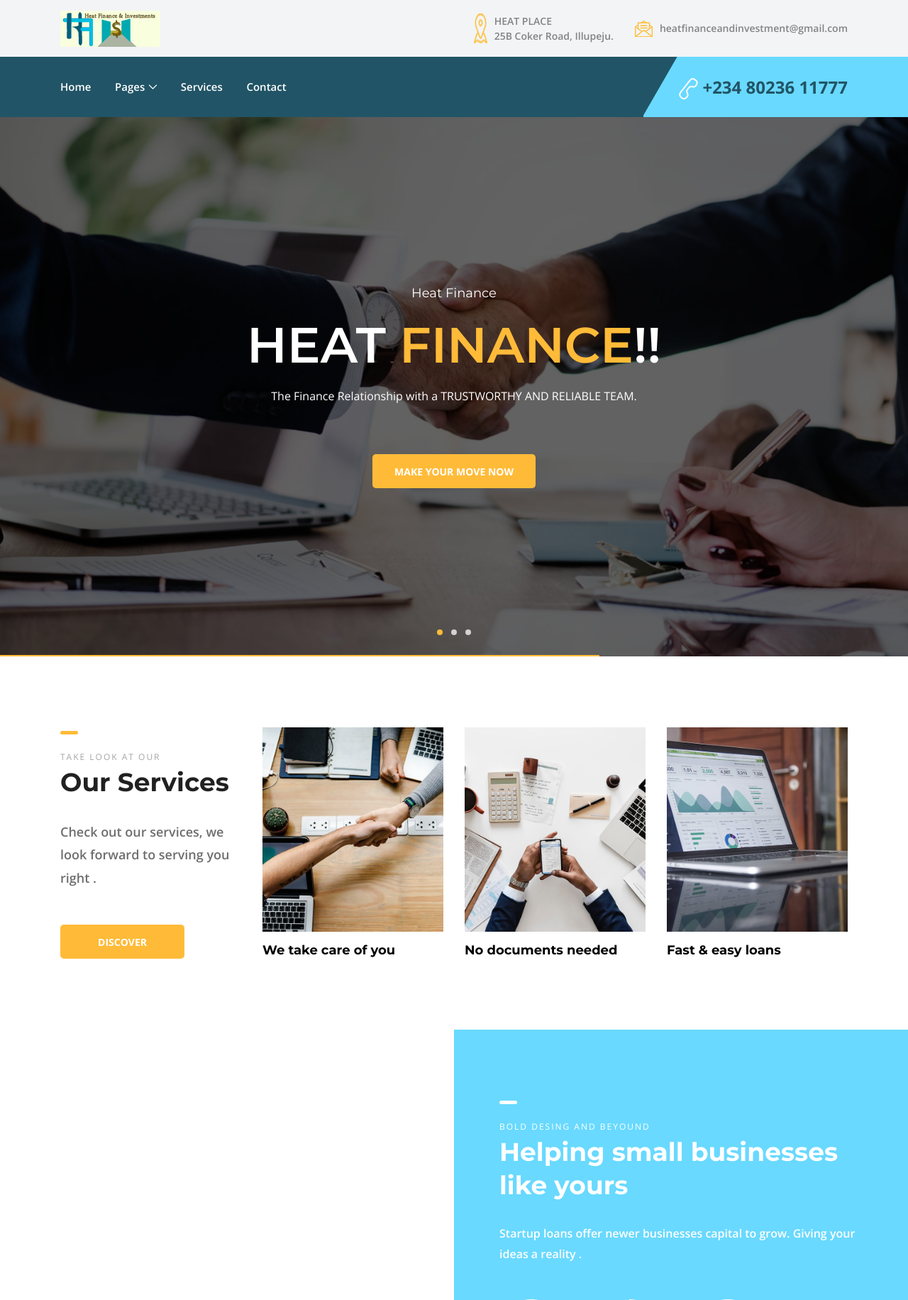
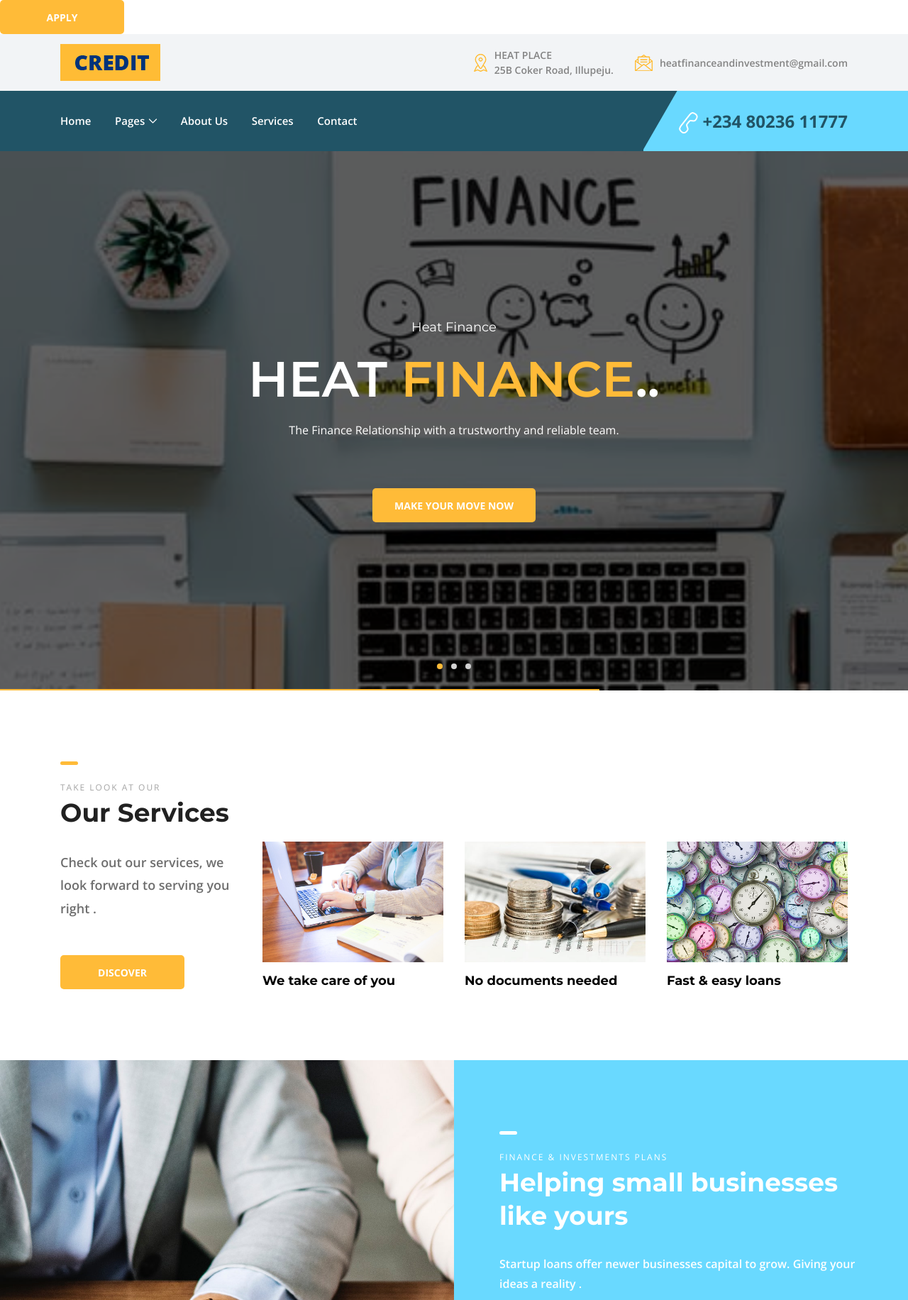
Before and after one commit to bl-rk/heat_update, a PHP site: page / in a window 1280 px wide. Shown: the top 1832 px of the page at 71% size. Run offline with PHP 8.4, Linux system fonts and the light colour scheme; some web fonts are replaced.

Commit message:
added an apply page and changed the images

```diff
--- a/inc/header.php
+++ b/inc/header.php
@@ -1,5 +1,6 @@
 <?php
-$pageTitle=$pageTitle ;
+$pageTitle= $pageTitle;
+
 ?>
 <html lang="en">
 
@@ -35,25 +36,36 @@ $pageTitle=$pageTitle ;
     <!-- ##### Header Area Start ##### -->
     <header class="header-area">
         <!-- Top Header Area -->
+     <!-- apply button -->
+    <a class="btn credit-btn box-shadow header-apply-btn" href="loan_apply.php" alt="apply" > APPLY </a>
+
         <div class="top-header-area">
+
+
+
             <div class="container h-100">
                 <div class="row h-100 align-items-center">
                     <div class="col-12 d-flex justify-content-between">
                         <!-- Logo Area -->
                         <div class="logo">
-                            <a href="./index.php"><img src="./img/core-img/Logo-H.jpg" alt="Heat Finance & Investments"></a>
+                            <a href="./index.php"><img src="./img/core-img/logo1.png" alt="Heat Finance & Investments"></a>
                         </div>
 
                         <!-- Top Contact Info -->
          <div class="top-contact-info d-flex align-items-center">
+
     <a href="#" data-toggle="tooltip" data-placement="bottom" title="HEAT PLACE 25B Coker Road, Illupeju."><img src="./img/core-img/placeholder.png" alt="">
-     <span>HEAT PLACE <br> 25B Coker Road, Illupeju.</span></a>
-    <a href="#" data-toggle="tooltip" data-placement="bottom" title="heatfinanceandinvestment@gmail.com"><img src="./img/core-img/message.png" alt=""> <span>heatfinanceandinvestment@gmail.com</span>
+                <span>HEAT PLACE <br> 25B Coker Road, Illupeju.</span></a>
+    <a href="#" data-toggle="tooltip" data-placement="bottom" title="heatfinanceandinvestment@gmail.com"><img src="./img/core-img/message.png" alt="">
+             <span>heatfinanceandinvestment@gmail.com</span>
     </a>
+
                         </div>
                     </div>
                 </div>
             </div>
+
+
         </div>
 
         <!-- Navbar Area -->
@@ -85,11 +97,10 @@ $pageTitle=$pageTitle ;
                                             <li><a href="./index.php">Home</a></li>
                                             <li><a href="./services.php">Services</a></li>
                                             <li><a href="./about.php">About Us</a></li>
-                                            <li><a href="./about.php">About Us</a></li>
                                             <li><a href="./contact.php">Contact</a></li>
-
                                         </ul>
                                     </li>
+                                     <li><a href="./about.php">About Us</a></li>
                                     <li><a href="./services.php">Services</a></li>
                             <!--
                                     <li><a href="#">Portfolio</a>
--- a/index.php
+++ b/index.php
@@ -10,15 +10,15 @@ $pageTitle="Heat Finance &amp; Investments";
  <!-- Single Slide -->
             <div class="single-slide bg-img">
                 <!-- Background Image-->
-                <div class="slide-bg-img bg-img bg-overlay" style="background-image: url(img/bg-img/1.jpg);"></div>
+                <div class="slide-bg-img bg-img bg-overlay" style="background-image: url(img/bg-img/f.jpeg);"></div>
                 <!-- Welcome Text -->
                 <div class="container h-100">
                     <div class="row h-100 align-items-center justify-content-center">
                         <div class="col-12 col-lg-9">
                             <div class="welcome-text text-center">
                                 <h6 data-animation="fadeInDown" data-delay="100ms">Heat Finance </h6>
-                                <h2 data-animation="fadeInDown" data-delay="300ms"> HEAT <span> FINANCE</span>!!</h2>
-                                <p data-animation="fadeInDown" data-delay="500ms">The Finance Relationship with a TRUSTWORTHY AND RELIABLE TEAM. </p>
+                                <h2 data-animation="fadeInDown" data-delay="300ms"> Heat <span> Finance</span>..</h2>
+                                <p data-animation="fadeInDown" data-delay="500ms">The Finance Relationship with a trustworthy and reliable team. </p>
                                 <a href="contact.php" class="btn credit-btn mt-50" data-animation="fadeInDown" data-delay="700ms">Make Your Move Now </a>
                             </div>
                         </div>
@@ -34,10 +34,10 @@ $pageTitle="Heat Finance &amp; Investments";
                     <div class="row h-100 align-items-center justify-content-center">
                         <div class="col-12 col-lg-9">
                             <div class="welcome-text text-center">
-                                <h6 data-animation="fadeInUp" data-delay="100ms">HEAT MONEY</h6>
-                                <h2 data-animation="fadeInUp" data-delay="300ms">FEEL <span> THE HEAT </span>.</h2>
-                                <p data-animation="fadeInUp" data-delay="500ms"> A NEW INNOVATION SET, WITH ASSURANCE FOR YOUR OWN INTREST FINANCIALLY AND MONEYTRILLY  </p>
-                                <a href="contact.php" class="btn credit-btn mt-50" data-animation="fadeInUp" data-delay="700ms">Get Your Loans Now</a>
+                                <h6 data-animation="fadeInUp" data-delay="100ms">Heat Money</h6>
+                                <h2 data-animation="fadeInUp" data-delay="300ms">Feel <span>The</span>Heat.</h2>
+                                <p data-animation="fadeInUp" data-delay="500ms"> A new innovation set, With assurance for your own intrest financially and moneytrilly  </p>
+                                <a href="contact.php" class="btn credit-btn mt-50" data-animation="fadeInUp" data-delay="700ms">Get Your LOANS Now</a>
                             </div>
                         </div>
                     </div>
@@ -59,9 +59,9 @@ $pageTitle="Heat Finance &amp; Investments";
                     <div class="row h-100 align-items-center justify-content-center">
                         <div class="col-12 col-lg-9">
                             <div class="welcome-text text-center">
-                                <h6 data-animation="fadeInUp" data-delay="100ms">HEAT LOANS</h6>
-                                <h2 data-animation="fadeInUp" data-delay="300ms">made <span>loan </span> easy</h2>
-                                <p data-animation="fadeInUp" data-delay="500ms">THE TEAM ARE ALWAYS WITH YOUR BEST INTREST IN MIND, MAKE A MOVE, ACHIEVE YOUR GOAL !!.</p>
+                                <h6 data-animation="fadeInUp" data-delay="100ms">Heat Consultancy</h6>
+                                <h2 data-animation="fadeInUp" data-delay="300ms">Loans <span>Made </span> Easy</h2>
+                                <p data-animation="fadeInUp" data-delay="500ms">The teams are always with your best intrest in mind, Make a move, Achieve your goal !!.</p>
                                 <a href="contact.php" class="btn credit-btn mt-50" data-animation="fadeInUp" data-delay="700ms">Let do buisness</a>
                             </div>
                         </div>
@@ -74,13 +74,13 @@ $pageTitle="Heat Finance &amp; Investments";
             <!-- Single Slide -->
             <div class="single-slide bg-img">
                 <!-- Background Image-->
-                <div class="slide-bg-img bg-img bg-overlay" style="background-image: url(img/bg-img/e.jpeg);"></div>
+                <div class="slide-bg-img bg-img bg-overlay" style="background-image: url(img/bg-img/e.jpg);"></div>
                 <!-- Welcome Text -->
                 <div class="container h-100">
                     <div class="row h-100 align-items-center justify-content-center">
                         <div class="col-12 col-lg-9">
                             <div class="welcome-text text-center">
-                                <h6 data-animation="fadeInDown" data-delay="100ms">HEAT REALTORS</h6>
+                                <h6 data-animation="fadeInDown" data-delay="100ms">Heat Realtors</h6>
                                 <h2 data-animation="fadeInDown" data-delay="300ms"><span> Housing</span> Logistics</h2>
                                 <p data-animation="fadeInDown" data-delay="500ms">A Subsidiary pf the Heat Finance &amp; Investments Team, A Standard Realtor with Expertraites on HOUSING LOGISTICS</p>
                                 <a href="services.php" class="btn credit-btn mt-50" data-animation="fadeInDown" data-delay="700ms">Learn More</a>
@@ -114,19 +114,19 @@ $pageTitle="Heat Finance &amp; Investments";
                 </div>
                 <div class="col-12 col-sm-6 col-lg-3">
                     <div class="single-features-area mb-100 wow fadeInUp" data-wow-delay="300ms">
-                        <img src="img/bg-img/2.jpg" alt="">
+                        <img src="img/bg-img/w.jpg" alt="">
                         <h5>We take care of you</h5>
                     </div>
                 </div>
                 <div class="col-12 col-sm-6 col-lg-3">
                     <div class="single-features-area mb-100 wow fadeInUp" data-wow-delay="500ms">
-                        <img src="img/bg-img/3.jpg" alt="">
+                        <img src="img/bg-img/d.jpg" alt="">
                         <h5>No documents needed</h5>
                     </div>
                 </div>
                 <div class="col-12 col-sm-6 col-lg-3">
                     <div class="single-features-area mb-100 wow fadeInUp" data-wow-delay="700ms">
-                        <img src="img/bg-img/4.jpg" alt="">
+                        <img src="img/bg-img/t.jpg" alt="">
                         <h5>Fast &amp; easy loans</h5>
                     </div>
                 </div>
@@ -145,7 +145,7 @@ $pageTitle="Heat Finance &amp; Investments";
             <!-- Section Heading -->
             <div class="section-heading white">
                 <div class="line"></div>
-                <p>Bold desing and beyound</p>
+                <p>Finance &amp; investments Plans</p>
                 <h2>Helping small businesses like yours</h2>
             </div>
             <h6> Startup loans offer newer businesses capital to grow. Giving your ideas a reality .</h6>
@@ -267,7 +267,7 @@ $pageTitle="Heat Finance &amp; Investments";
                             <i class="icon-smartphone-1"></i>
                         </div>
                         <div class="text">
-                            <h5>Heat financial services</h5>
+                            <h5>Heat finance</h5>
                             <p>Offering the best financial experience , with very swift customer response and services .</p>
                         </div>
                     </div>
--- a/style.css
+++ b/style.css
@@ -350,7 +350,7 @@ img {
     font-size: 18px;
     display: block; }
   #scrollUp:hover {
-    background-color:     ;
+    background-color: #ffbb38;
     color: #ffffff; }
 
 /* :: 3.7.0 Credit Button */
@@ -405,6 +405,7 @@ img {
     .header-area .top-header-area .top-contact-info {
       position: relative;
       z-index: 1; }
+
       .header-area .top-header-area .top-contact-info a {
         display: inline-block;
         color: #838383;
@@ -416,8 +417,9 @@ img {
         -webkit-box-align: center;
         -ms-flex-align: center;
         -ms-grid-row-align: center;
-        align-items: left;
+        align-items: center;
         font-weight: 600; }
+
         .header-area .top-header-area .top-contact-info a img {
           margin-right: 10px; }
         @media only screen and (max-width: 767px) {
@@ -430,6 +432,7 @@ img {
         @media only screen and (min-width: 768px) and (max-width: 991px) {
           .header-area .top-header-area .top-contact-info a {
             font-size: 13px; } }
+
   .header-area .credit-main-menu {
     position: relative;
     width: 100%;
@@ -467,7 +470,7 @@ img {
             font-size: 14px; } }
         @media only screen and (min-width: 768px) and (max-width: 991px) {
           .header-area .credit-main-menu .classy-navbar .classynav ul li a {
-            color: /*color change*/#215466; } }
+            color: #215466; } }/*color change*/
         @media only screen and (max-width: 767px) {
           .header-area .credit-main-menu .classy-navbar .classynav ul li a {
             color: #/*color change*/#215466; } }
@@ -542,6 +545,13 @@ img {
               line-height: 70px; } }
   .header-area .is-sticky .credit-main-menu {
     box-shadow: 0 7px 40px 0 rgba(0, 0, 0, 0.3); }
+
+    .header-apply-btn
+    {
+      z-index: 4;
+      position: static;
+
+    }
 
 /* :: 5.0 Hero Area CSS */
 .hero-area {
```
Also changed, not shown: about.php (+13 -5 lines), apply.php (deleted, +0 -20 lines), contact.php (+7 -6 lines), loan_apply.php (added, +58 -0 lines), img/bg-img/1.jpg (deleted), img/bg-img/d.jpg (added), img/bg-img/e.jpeg (deleted), img/bg-img/e.jpg (added), img/bg-img/f.jpeg (added), img/bg-img/l.jpg, img/bg-img/t.jpg (added), img/bg-img/w.jpg (added), img/core-img/logo.gif (added), js/bootstrap/popper.min.js.
